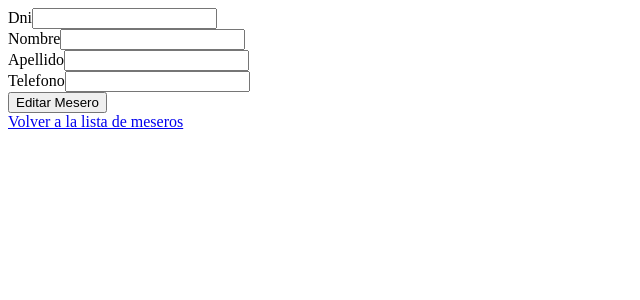
After one commit to nocea/cakephp, a CakePHP app: the page made by app/View/Meseros/editar.ctp in a window 1280 px wide. The commit adds this page. Shown: the top 300 px of the page, without its empty margins (0-640 px from the left). Run offline with PHP 8.4 and a stand-in for CakePHP, Linux system fonts and the light colour scheme; the template is opened without the code that fills it, so the values that code supplies are empty; form fields are guessed from the names that the template uses; some libraries are stand-ins or nearby versions.

Commit message:
V4 Terminado
Editar,eliminar meseros,ruta principal del proyecto modificada

```diff
--- a/app/Config/routes.php
+++ b/app/Config/routes.php
@@ -25,7 +25,9 @@
  * its action called 'display', and we pass a param to select the view file
  * to use (in this case, /app/View/Pages/home.ctp)...
  */
-	Router::connect('/', array('controller' => 'pages', 'action' => 'display', 'home'));
+//esto se puede modificar para que cualquier vista sea la principal(indicando controlador y vista del mismo)
+	Router::connect('/', array('controller' => 'meseros', 'action' => 'index'));
+
 /**
  * ...and connect the rest of 'Pages' controller's URLs.
  */
--- a/app/Model/Mesero.php
+++ b/app/Model/Mesero.php
@@ -9,6 +9,10 @@ class Mesero extends AppModel{
             'numeric'=>array(
                 'rule'=>'numeric',
                 'message'=>'Solo Números'
+            ),
+            'unique'=>array(
+                'rule'=>'isUnique',
+                'message'=>'Este dni ya existe en nuestra base de datos'
             )
         ),
         'nombre'=>array(
--- /dev/null
+++ b/app/View/Meseros/editar.ctp
@@ -0,0 +1,22 @@
+<!DOCTYPE html>
+<html lang="en">
+
+<head>
+    <meta charset="UTF-8">
+    <meta name="viewport" content="width=device-width, initial-scale=1.0">
+    <title>Editar Mesero</title>
+</head>
+
+<body>
+    <?php
+        echo $this->Form->create('Mesero');
+        echo $this->Form->input('dni');
+        echo $this->Form->input('nombre');
+        echo $this->Form->input('apellido');
+        echo $this->Form->input('telefono');
+        echo $this->Form->end('Editar Mesero');
+        echo $this->Html->link('Volver a la lista de meseros',array('controller'=>'meseros','action'=>'index'));
+    ?>
+</body>
+
+</html>
--- a/app/View/Meseros/ver.ctp
+++ b/app/View/Meseros/ver.ctp
@@ -14,6 +14,8 @@
     </h2>
     <p><strong> DNI:<?php echo $mesero['Mesero']['dni']?></strong></p>
     <p><strong> Teléfono: <?php echo $mesero['Mesero']['telefono']?></strong></p>
-    <p><strong> Creado:<?php echo $mesero['Mesero']['created']?></strong></p>
+    <p><strong> Creado:<?php echo $this->Time->format('d-m-Y ; h:i A',$mesero['Mesero']['created'])?></strong></p>
+    <p><strong> Modificado:<?php echo $this->Time->format('d-m-Y ; h:i A',$mesero['Mesero']['modified'])?></strong></p>
+    <?php echo $this->Html->link('Volver a la lista de meseros',array('controller'=>'meseros','action'=>'index'));?>
 </body>
 </html>
```
Also changed, not shown: app/Controller/MeserosController.php (+38 -1 lines), app/View/Meseros/index.ctp (+6 -5 lines).
